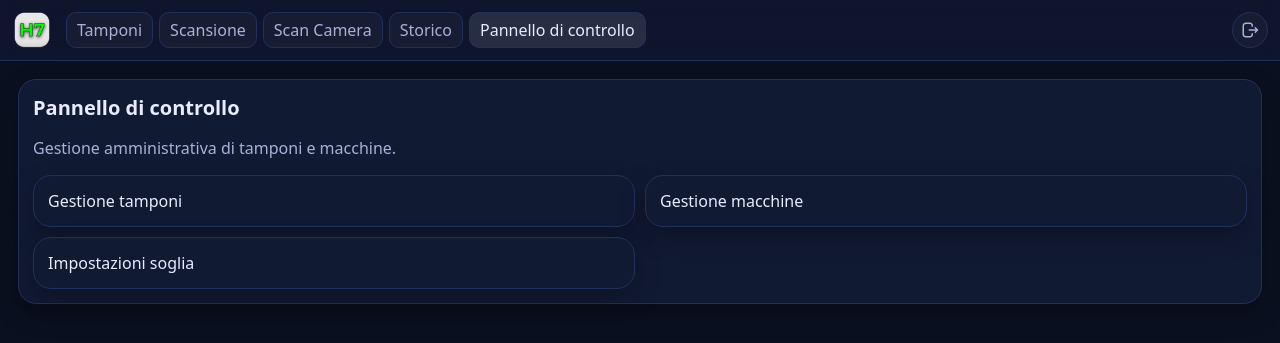
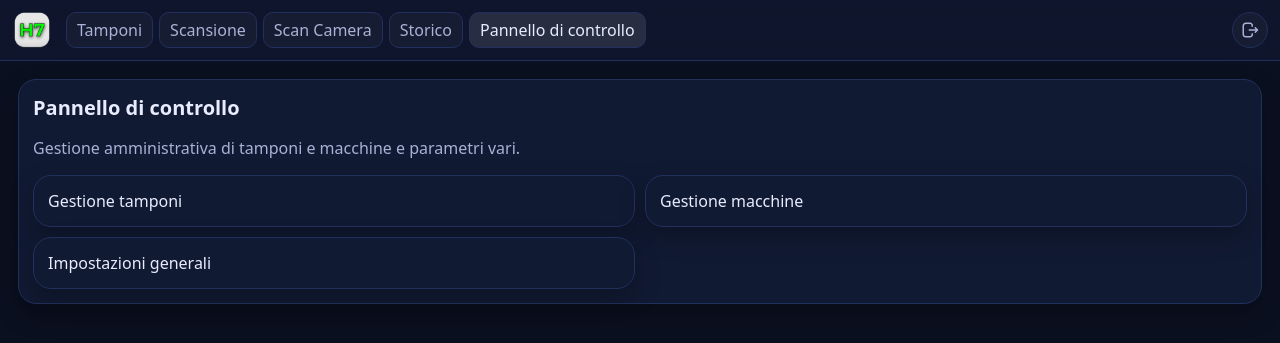
Before and after one commit to SamBLC92/tamponi_inventario, a Flask app: page /admin in a window 1280 px wide. Shown: the top 343 px of the page. Run offline with Flask 3, Linux system fonts and the light colour scheme; the visitor is signed in with stand-in values (Sample User, id 1).

Commit message:
Add files via upload

```diff
--- a/templates/admin_dashboard.html
+++ b/templates/admin_dashboard.html
@@ -3,11 +3,11 @@
 {% block content %}
   <div class="card">
     <h1>Pannello di controllo</h1>
-    <p class="muted">Gestione amministrativa di tamponi e macchine.</p>
+    <p class="muted">Gestione amministrativa di tamponi e macchine e parametri vari.</p>
     <div class="row cols-2">
       <a class="card" href="{{ url_for('admin_swabs') }}">Gestione tamponi</a>
       <a class="card" href="{{ url_for('admin_machines') }}">Gestione macchine</a>
-      <a class="card" href="{{ url_for('admin_settings') }}">Impostazioni soglia</a>
+      <a class="card" href="{{ url_for('admin_settings') }}">Impostazioni generali</a>
     </div>
   </div>
 {% endblock %}
--- a/templates/login.html
+++ b/templates/login.html
@@ -6,7 +6,6 @@
 
     <form method="post" autocomplete="off">
       <input type="hidden" name="next" value="{{ next_url }}" />
-      <label class="muted small">Password</label>
       <input name="password" type="password" placeholder="Password" required />
       <div style="margin-top:12px;">
         <button type="submit">Accedi</button>
```
Also changed, not shown: inventory.db, 2 other files.
